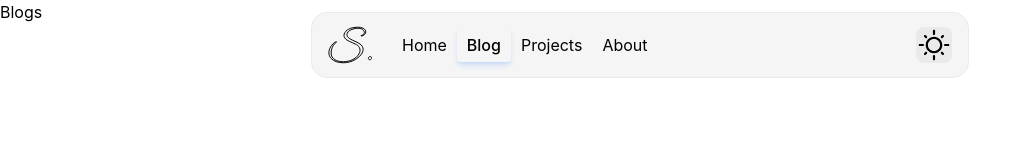
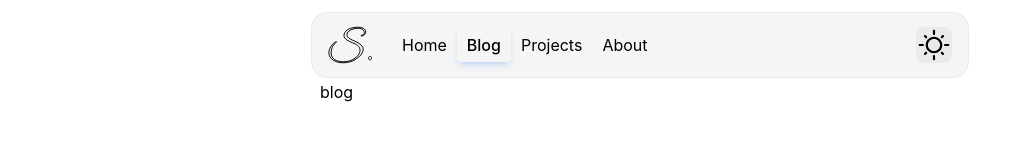
Before and after one commit to Saifurrahmanemon/saifur.me, a Next.js app: page /blog in a window 1280 px wide. Shown: the top 160 px of the page, without its empty margins (0-1031 px from the left). Built offline with nearby package versions, Linux system fonts and the light colour scheme.

Commit message:
fix: layout change

```diff
--- a/app/about/page.tsx
+++ b/app/about/page.tsx
@@ -1,13 +1,10 @@
 import { aboutMe } from '~/lib/user_details';
-import { navMaxWidth } from '~/ui/navbar';
 
 function AboutPage() {
   return (
-    <main className={navMaxWidth}>
-      <section className="pt-20 mx-4">
-        <div className="flex items-center gap-1 my-10 sm:gap-4">{aboutMe}</div>
-      </section>
-    </main>
+    <section className="pt-20 mx-4">
+      <div className="flex items-center gap-1 my-10 sm:gap-4">{aboutMe}</div>
+    </section>
   );
 }
 
--- a/app/blog/page.tsx
+++ b/app/blog/page.tsx
@@ -1,5 +1,9 @@
 function BlogPage() {
-  return <div>Blogs</div>;
+  return (
+    <>
+      <section className="pt-20 mx-4">blog</section>
+    </>
+  );
 }
 
 export default BlogPage;
--- a/app/layout.tsx
+++ b/app/layout.tsx
@@ -1,7 +1,7 @@
 import React from 'react';
 import 'styles/globals.css';
 import 'styles/tailwind.css';
-import NavMenu from '~/ui/navbar';
+import NavMenu, { navMaxWidth } from '~/ui/navbar';
 import Providers from './providers';
 
 export default function RootLayout({
@@ -15,7 +15,9 @@ export default function RootLayout({
       <body>
         <Providers>
           <NavMenu />
-          <div className="app-container">{children}</div>
+          <div className="app-container">
+            <main className={navMaxWidth}>{children}</main>
+          </div>
         </Providers>
       </body>
     </html>
--- a/styles/globals.css
+++ b/styles/globals.css
@@ -82,6 +82,8 @@
 
 html,
 body {
+  tab-size: 4;
+
   max-width: 100vw;
   min-width: 360px;
   scroll-behavior: smooth;
@@ -91,20 +93,3 @@ a {
   color: inherit;
   text-decoration: none;
 }
-
-/* styles for animated nav items ?this is ugly I need to refactor this
-#nav-item-0:checked ~ div {
-  --tw-translate-x: 0%;
-}
-
-#nav-item-1:checked ~ div {
-  --tw-translate-x: 100%;
-}
-
-#nav-item-2:checked ~ div {
-  --tw-translate-x: 200%;
-}
-
-#nav-item-3:checked ~ div {
-  --tw-translate-x: 300%;
-} */
```
